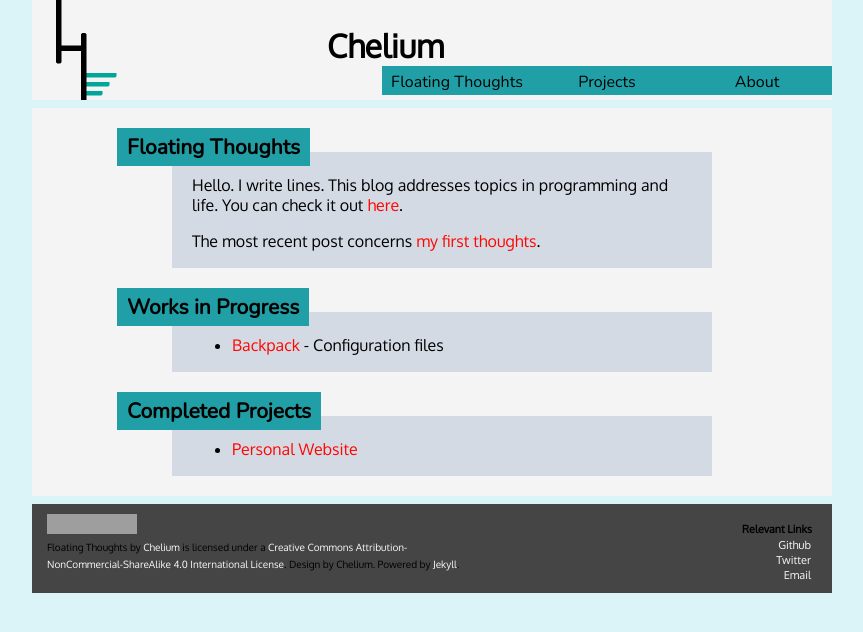
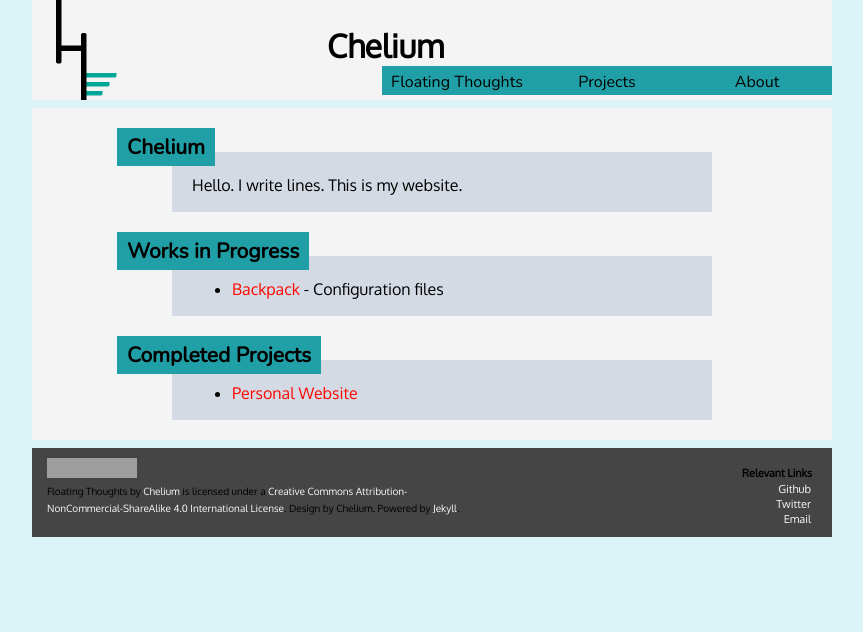
Before and after one commit to chelium/chelium.github.io, a Jekyll site: the page built from index.html, in a window 1280 px wide. Shown: the top 632 px of the page, without its empty margins (208-1071 px from the left). Built offline with Jekyll 4.4.1, drawn with Linux system fonts in a browser that asks for light colours; grey boxes are pictures that could not be loaded.

```diff
--- a/_config.yml
+++ b/_config.yml
@@ -1,6 +1,6 @@
 source:      .
 destination: ./_site
-plugins:     ./_plugins
+plugins_dir: ./_plugins
 layouts:     ./_layouts
 include:     ['.htaccess']
 exclude:     []
--- a/index.html
+++ b/index.html
@@ -4,10 +4,9 @@ title: Chelium
 ---
 
 <div id="home">
-  <div class="heading"><h2>Floating Thoughts</h2></div>
+  <div class="heading"><h2>Chelium</h2></div>
   <div class="subcontent">
-    <p>Hello. I write lines. This blog addresses topics in programming and life. You can check it out <a href="/blog">here</a>.</p>
-    <p>The most recent post concerns <a href="/2014/08/01/first-thoughts.html">my first thoughts</a>.</p>
+    <p>Hello. I write lines. This is my website.</p>
   </div>
   <br/>
   <div class="heading"><h2>Works in Progress</h2></div>
```
